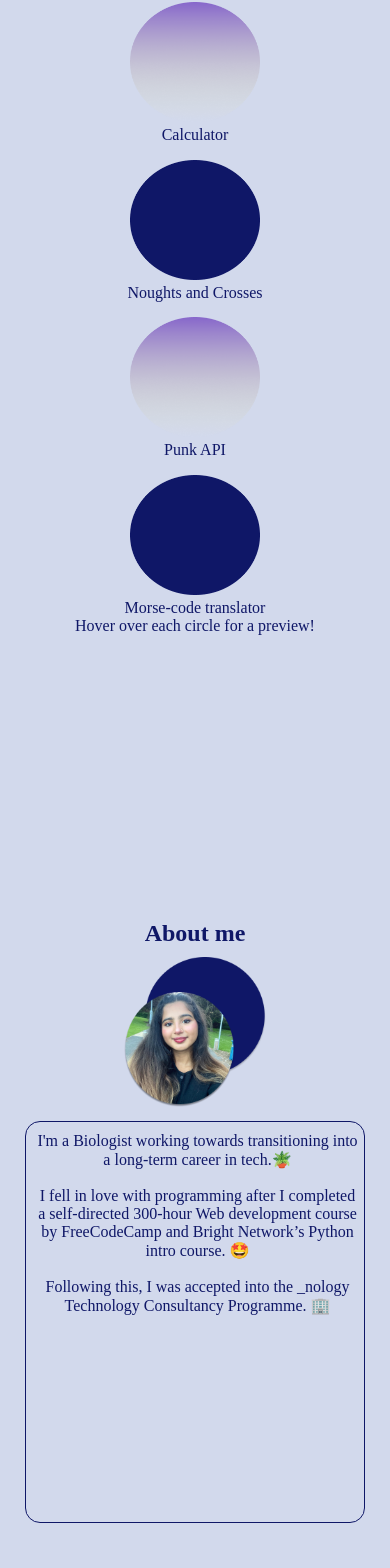
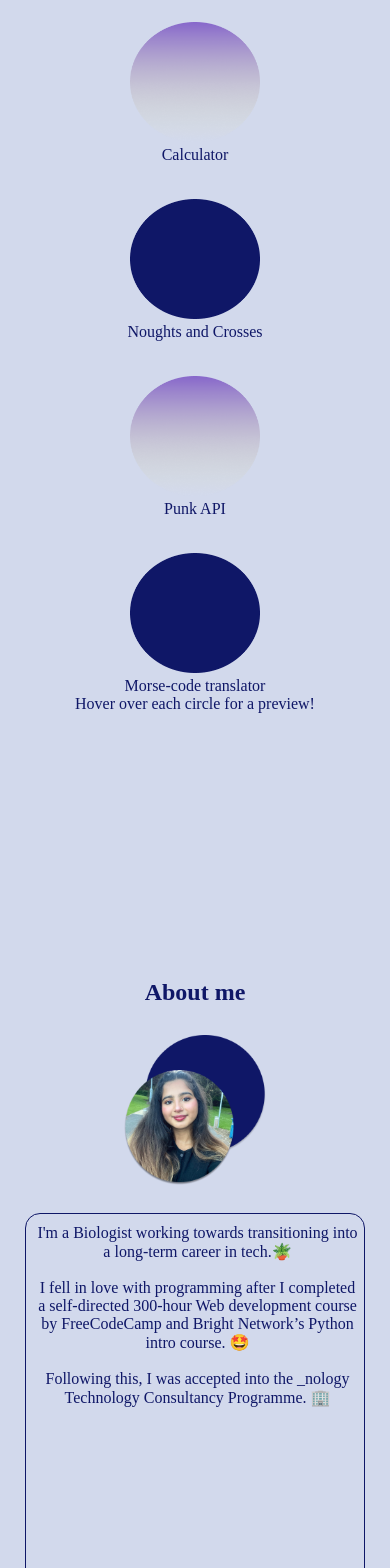
Before and after one commit to Ankita-Manmoandas/portfolio, a React (Create React App) app: page / in a window 390 px wide. Shown: the part 1552-3120 px from the top of the page. Built offline with nearby package versions, Linux system fonts and the light colour scheme; the HTML template or start-up script is replaced by a standard one; a web font is replaced by a local one.

Commit message:
edited mobile media query

```diff
--- a/src/components/DisplayPicture/DisplayPicture.scss
+++ b/src/components/DisplayPicture/DisplayPicture.scss
@@ -2,4 +2,5 @@
 
 .display-picture {
   height: 150px;
+  margin-top: 5%;
 }
--- a/src/components/ProjectsCircle/ProjectsCircle.scss
+++ b/src/components/ProjectsCircle/ProjectsCircle.scss
@@ -4,6 +4,7 @@
 
 
 .project-circles {
+  margin-top: 5%;
   height: auto;
 
 
--- a/src/containers/About/About.scss
+++ b/src/containers/About/About.scss
@@ -1,7 +1,7 @@
 
 @use "../../assests//variables" as *;
 .about {
-  margin-top: 30%;
+  margin-top: 45%;
 
   &__header{
     margin: 10px;
@@ -13,6 +13,6 @@
      border-radius: 15px;
      margin: auto;
      padding: 10px 5px 10px 10px;
-     margin-top: 10px;
+     margin-top: 6%;
   }
 }
--- a/src/containers/contact/Contact.scss
+++ b/src/containers/contact/Contact.scss
@@ -3,8 +3,8 @@
 
 
 .contact {
-height: 70vh;
-margin-top: 35%;
+
+margin-top: 30%;
 
 
 &__header {
@@ -19,11 +19,11 @@ margin-top: 35%;
 
 &__icons {
   height: 30%;
-
+  padding-bottom: 30%;
 }
 &__sub-heading{
   padding-top: 5%;
-  margin-bottom: 5%;
+  margin-bottom: 2%;
 }
 
 &__icon {
--- a/src/containers/projects/Projects.scss
+++ b/src/containers/projects/Projects.scss
@@ -5,7 +5,7 @@
 
 
 .projects {
-  margin-top: 45%;
+  margin-top: 35%;
   height: 100vh;
 
 }
@@ -14,6 +14,7 @@
 @media screen and (min-width: $small-screen) {
   .projects {
     margin-top: 40%;
+
 
     &__instruction {
       margin-bottom: 5%;
```
